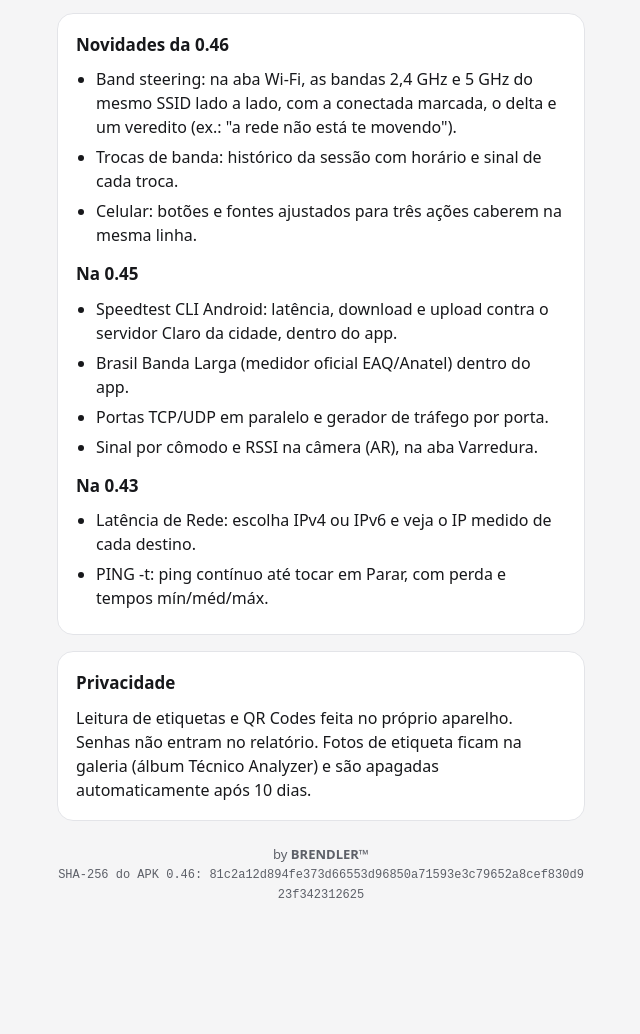
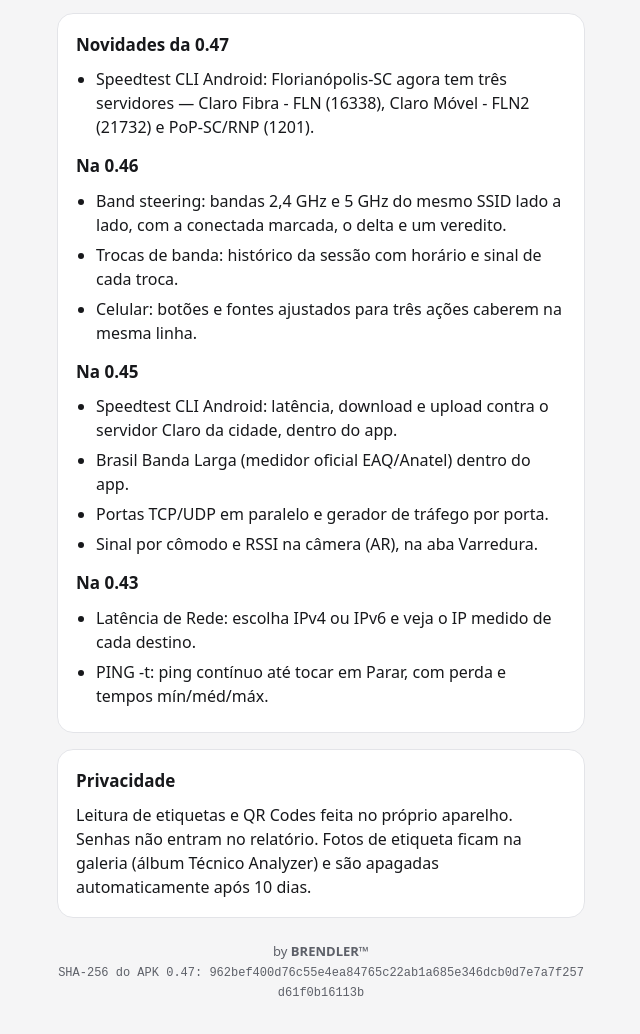
Before and after one commit to fbrendler/tecnico-analyzer-download, a plain HTML site: page index.html in a window 1280 px wide. Shown: the part 1740-2774 px from the top of the page, without its empty margins (319-959 px from the left). Before the commit the page ends 2684 px from the top, so only its background shows below. Drawn offline with Linux system fonts and the light colour scheme.

Commit message:
Pagina: versao 0.46

```diff
--- a/index.html
+++ b/index.html
@@ -50,7 +50,7 @@
   </div>
 
   <a class="download" href="https://github.com/fbrendler/tecnico-analyzer-download/releases/latest/download/tecnico-analyzer.apk">Baixar para Android</a>
-  <p class="meta">Versão 0.46 · 30 MB · Android 11 ou mais recente</p>
+  <p class="meta">Versão 0.47 · 30 MB · Android 11 ou mais recente</p>
 
   <section class="card">
     <h2>Telas</h2>
@@ -92,9 +92,13 @@
   </section>
 
   <section class="card">
-    <h2>Novidades da 0.46</h2>
+    <h2>Novidades da 0.47</h2>
     <ul>
-      <li>Band steering: na aba Wi-Fi, as bandas 2,4 GHz e 5 GHz do mesmo SSID lado a lado, com a conectada marcada, o delta e um veredito (ex.: "a rede não está te movendo").</li>
+      <li>Speedtest CLI Android: Florianópolis-SC agora tem três servidores — Claro Fibra - FLN (16338), Claro Móvel - FLN2 (21732) e PoP-SC/RNP (1201).</li>
+    </ul>
+    <h2 style="margin-top:14px">Na 0.46</h2>
+    <ul>
+      <li>Band steering: bandas 2,4 GHz e 5 GHz do mesmo SSID lado a lado, com a conectada marcada, o delta e um veredito.</li>
       <li>Trocas de banda: histórico da sessão com horário e sinal de cada troca.</li>
       <li>Celular: botões e fontes ajustados para três ações caberem na mesma linha.</li>
     </ul>
@@ -119,7 +123,7 @@
 
   <footer>
     by <b>BRENDLER™</b><br>
-    <code>SHA-256 do APK 0.46: 81c2a12d894fe373d66553d96850a71593e3c79652a8cef830d923f342312625</code>
+    <code>SHA-256 do APK 0.47: 962bef400d76c55e4ea84765c22ab1a685e346dcb0d7e7a7f257d61f0b16113b</code>
   </footer>
 </main>
 </body>
```
